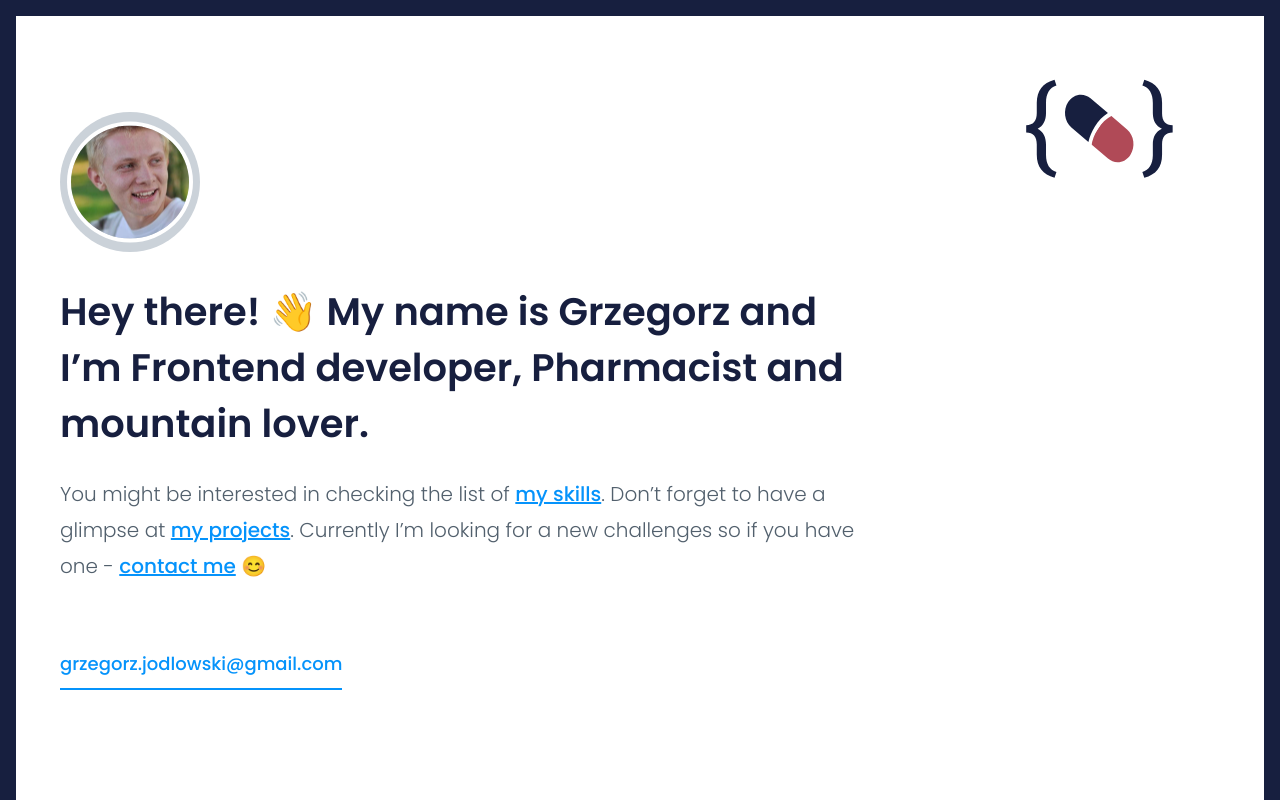
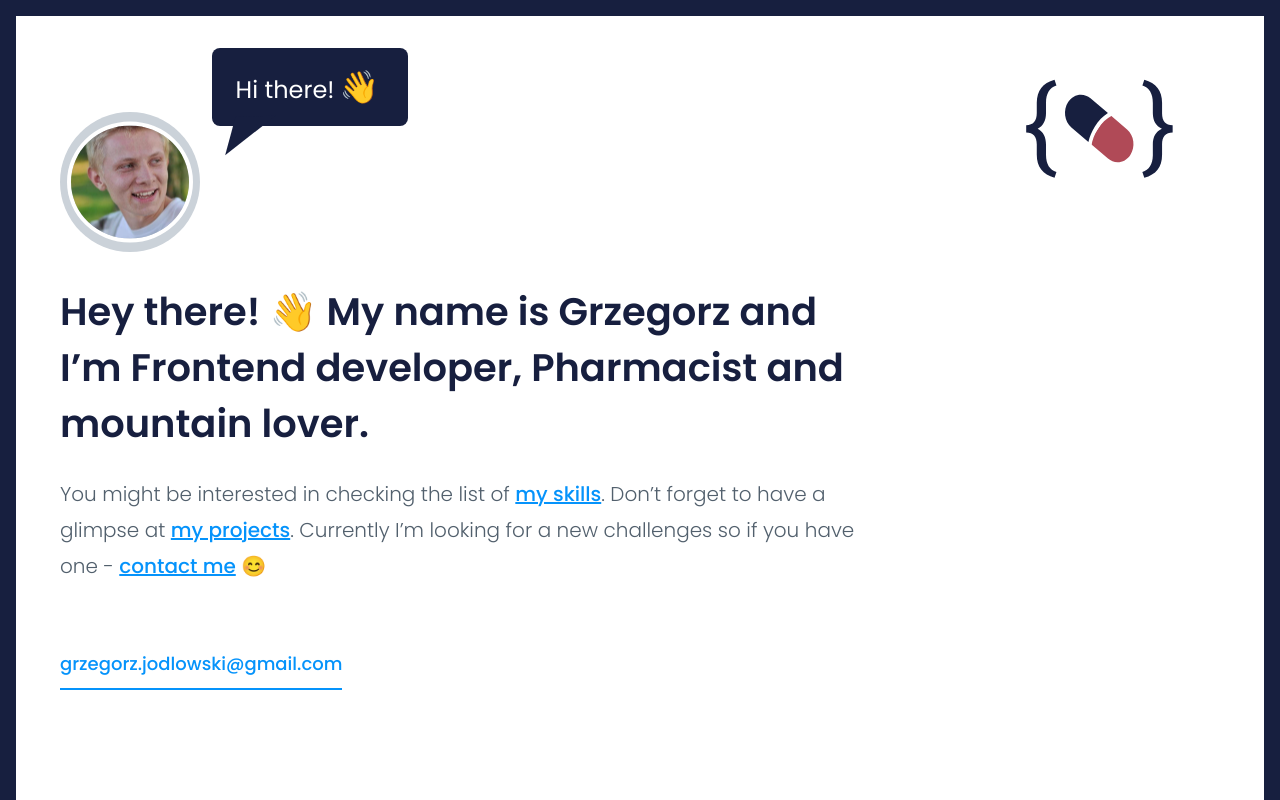
Before and after one commit to grzegorz-jodlowski/grzegorz-jodlowski.github.io, a React (Create React App) app: page / in a window 1280 px wide. Shown: the top 800 px of the page. Built offline with nearby package versions, Linux system fonts and the light colour scheme; no server answers.

Commit message:
Implement Bubble to Avatar

```diff
--- a/src/components/common/Avatar/Avatar.js
+++ b/src/components/common/Avatar/Avatar.js
@@ -4,8 +4,11 @@ import clsx from 'clsx';
 
 import styles from './Avatar.module.scss';
 
+import { Bubble } from '../Bubble/Bubble';
+
 const Component = ({ className }) => (
   <div className={clsx(className, styles.root)}>
+    <Bubble text='Hi there!' icon='👋' className={styles.bubble} />
     <img src='avatar.jpg' alt="Owner's avatar" className={styles.image} />
   </div>
 );
--- a/src/components/common/Avatar/Avatar.module.scss
+++ b/src/components/common/Avatar/Avatar.module.scss
@@ -14,6 +14,11 @@
   }
 }
 
+.bubble {
+  top: -4rem;
+  right: -13rem;
+}
+
 .image {
   position: absolute;
   top: 50%;
--- a/src/components/layout/MainLayout/MainLayout.module.scss
+++ b/src/components/layout/MainLayout/MainLayout.module.scss
@@ -6,7 +6,7 @@
   display: flex;
   flex-direction: column;
 
-  @media (max-width: $breakpoint-s) {
+  @media (max-width: $breakpoint-xs) {
     padding-top: 3rem;
   }
 }
```
